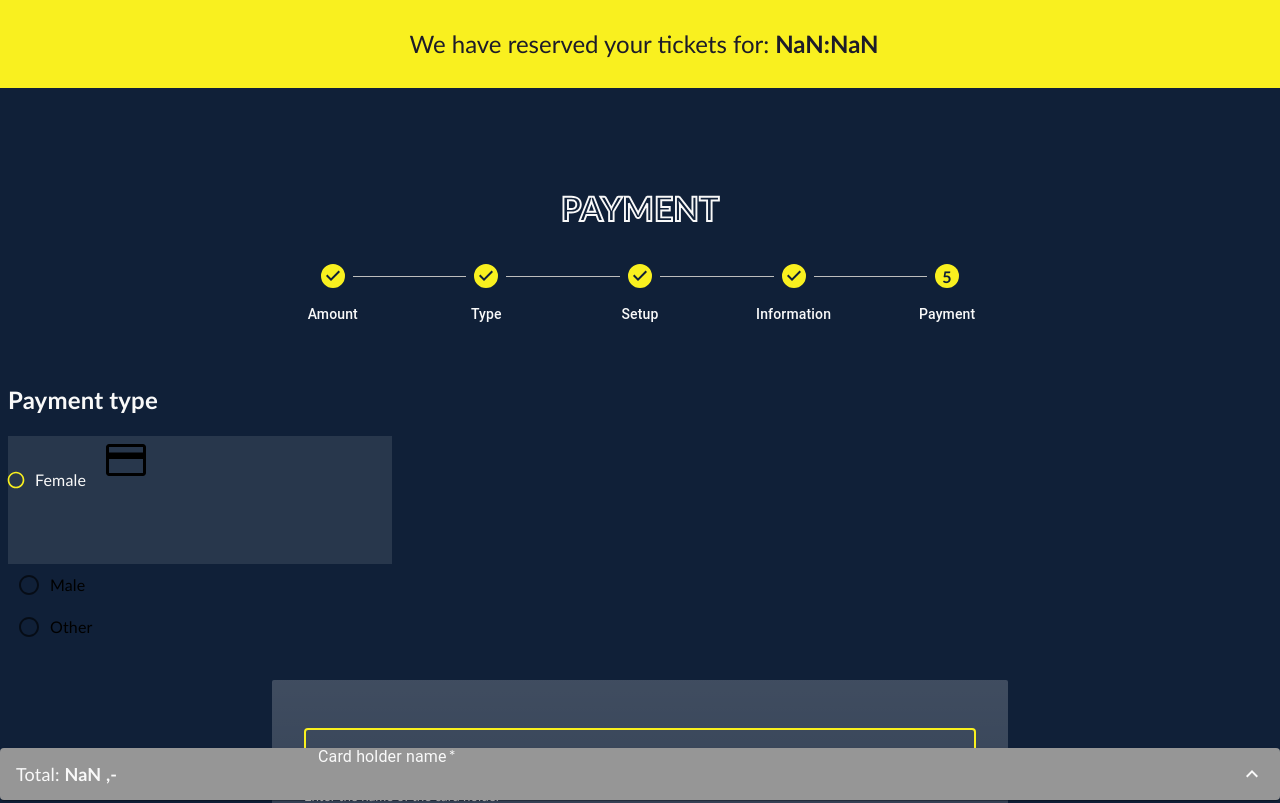
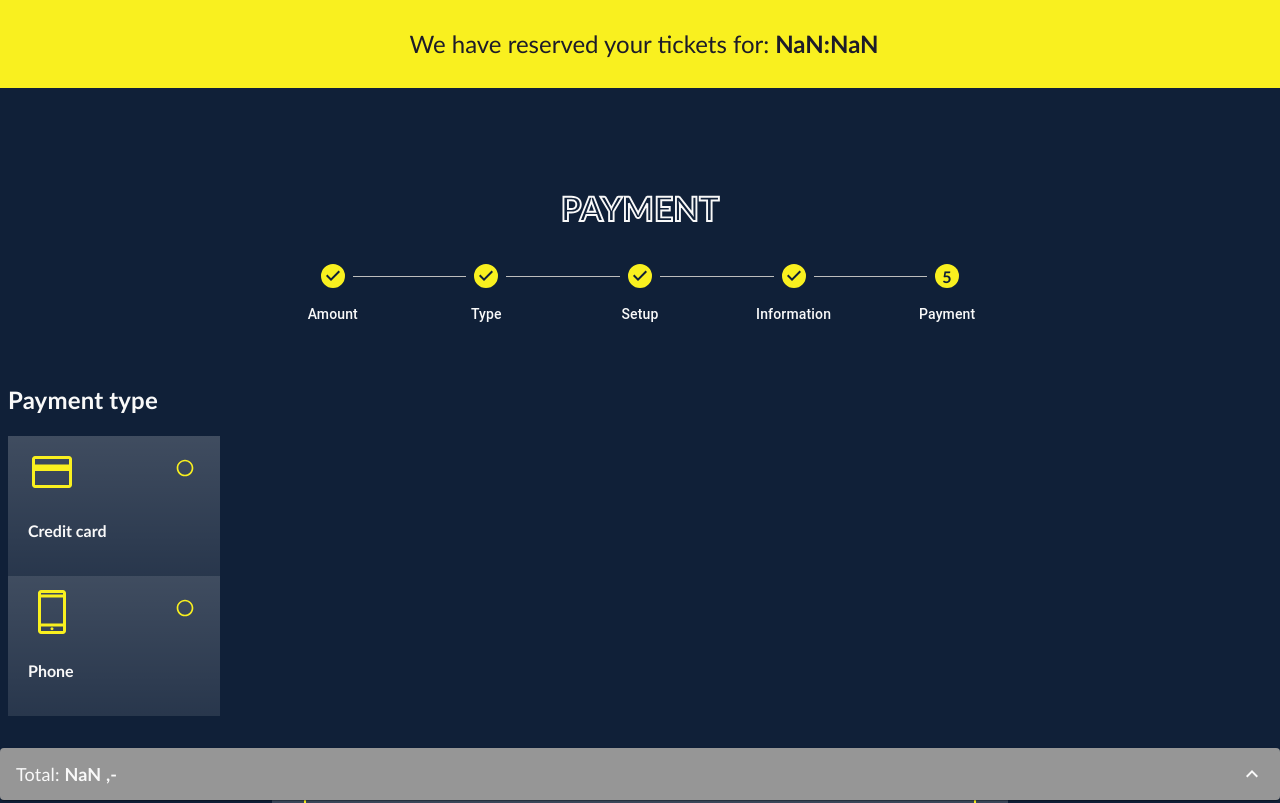
Before and after one commit to TheFred94/booking_flow_EXAM, a Next.js app: page /payment in a window 1280 px wide. Shown: the top 803 px of the page. Built offline with nearby package versions, Linux system fonts and the light colour scheme; a web font is replaced by a local one.

Commit message:
styling on fields

```diff
--- a/package.json
+++ b/package.json
@@ -13,7 +13,6 @@
     "@emotion/styled": "^11.11.0",
     "@mui/icons-material": "^5.11.16",
     "@mui/material": "^5.13.3",
-    "@svgr/webpack": "^8.0.1",
     "autoprefixer": "10.4.14",
     "material-symbols": "^0.5.5",
     "next": "13.4.1",
@@ -24,6 +23,7 @@
     "react-number-format": "^5.2.2"
   },
   "devDependencies": {
+    "@svgr/webpack": "^8.0.1",
     "prettier": "^2.8.8",
     "prettier-plugin-tailwindcss": "^0.3.0",
     "tailwindcss": "^3.3.2"
--- a/src/pages/payment.js
+++ b/src/pages/payment.js
@@ -236,22 +236,27 @@ export default function payment(props) {
 function PaymentType() {
   return (
     <>
-      <FormControl>
+      <FormControl className="flex ">
         <FormLabel id="demo-radio-buttons-group-label">
           <h3>Payment type</h3>
         </FormLabel>
+        <div className="flex">
           <RadioGroup
             aria-labelledby="demo-radio-buttons-group-label"
             defaultValue=""
             name="radio-buttons-group"
           >
-          <div className="h-32 w-96 bg-color-opacity-10">
+            <div className="bg-color flex h-32 w-48  justify-between bg-gradient-to-b  from-color-opacity-20 to-color-opacity-10 pl-5 pt-3">
+              <div>
+                <CardPayment className="fill-color-yellow" />
+                <h4 className="font-sans text-color-white">Credit card</h4>
+              </div>
               <FormControlLabel
                 sx={{
                   "& .MuiTypography-root": { color: "#f9f9f9" },
                 }}
                 className="h-10"
-              value="female"
+                value="card"
                 control={
                   <Radio
                     sx={{
@@ -268,21 +273,41 @@ function PaymentType() {
                     }}
                   />
                 }
-              label="Female"
+                label=""
               />
-            <CardPayment />
+            </div>
+            <div className="bg-color flex h-32 w-48  justify-between bg-gradient-to-b  from-color-opacity-20 to-color-opacity-10 pl-5 pt-3">
+              <div>
+                <PhonePayment className="fill-color-yellow" />
+                <h4 className="font-sans text-color-white">Phone</h4>
               </div>
               <FormControlLabel
-            value="male"
-            control={<Radio />}
-            label="Male"
+                sx={{
+                  "& .MuiTypography-root": { color: "#f9f9f9" },
+                }}
+                className="h-10"
+                value="phone"
+                control={
+                  <Radio
+                    sx={{
+                      "& .MuiSvgIcon-root": {
+                        fontSize: 20,
+                        color: "#F9F01F",
+                        "&.Mui-checked": {
+                          color: "#F9F01F",
+                        },
+                        "&.MuiTouchRipple-root": {
+                          color: "#F9F01F",
+                        },
+                      },
+                    }}
                   />
-          <FormControlLabel
-            value="other"
-            control={<Radio />}
-            label="Other"
+                }
+                label=""
               />
+            </div>
           </RadioGroup>
+        </div>
       </FormControl>
     </>
   );
```
Also changed, not shown: 1 other file (tests, documents, lock files or other folders). Lines whose indentation alone changed are shown as unchanged.
